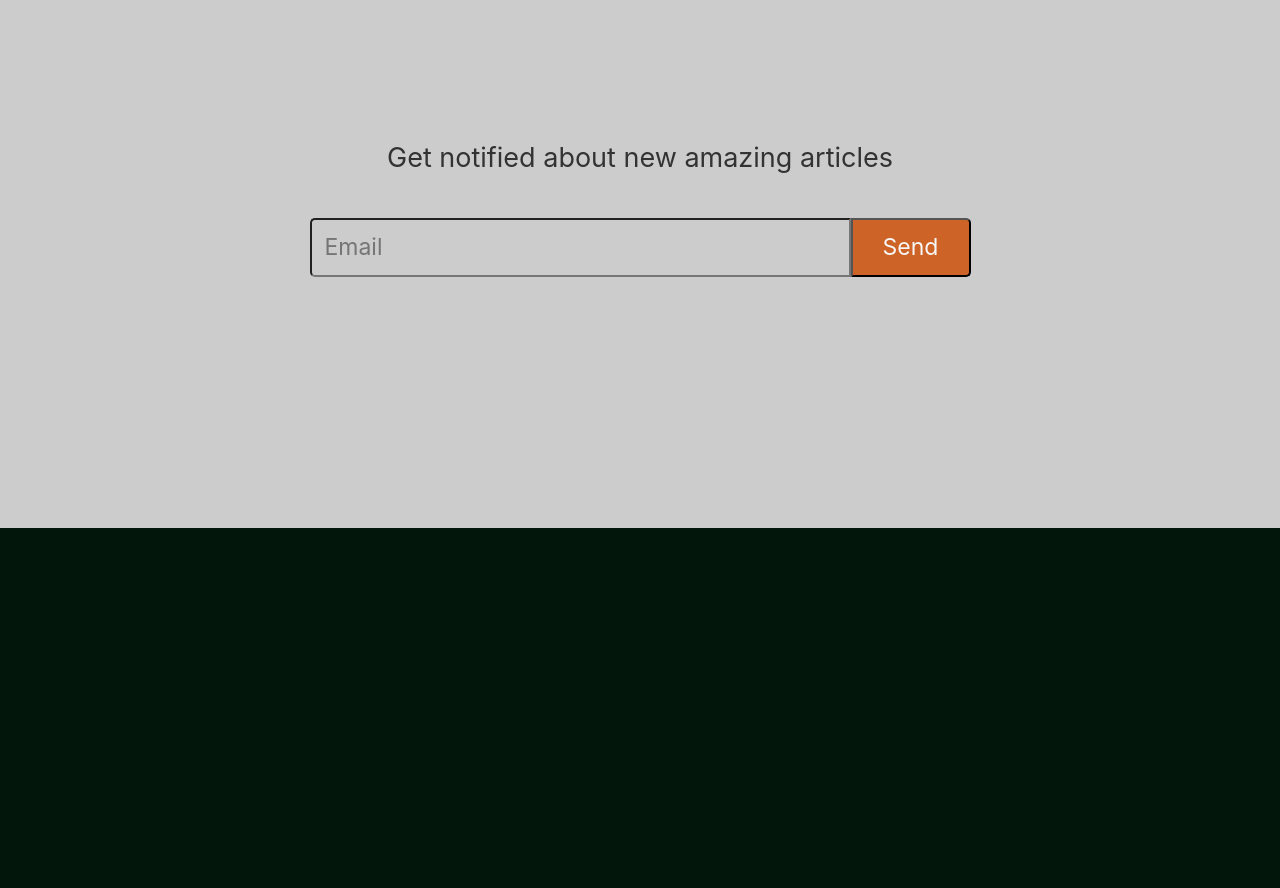
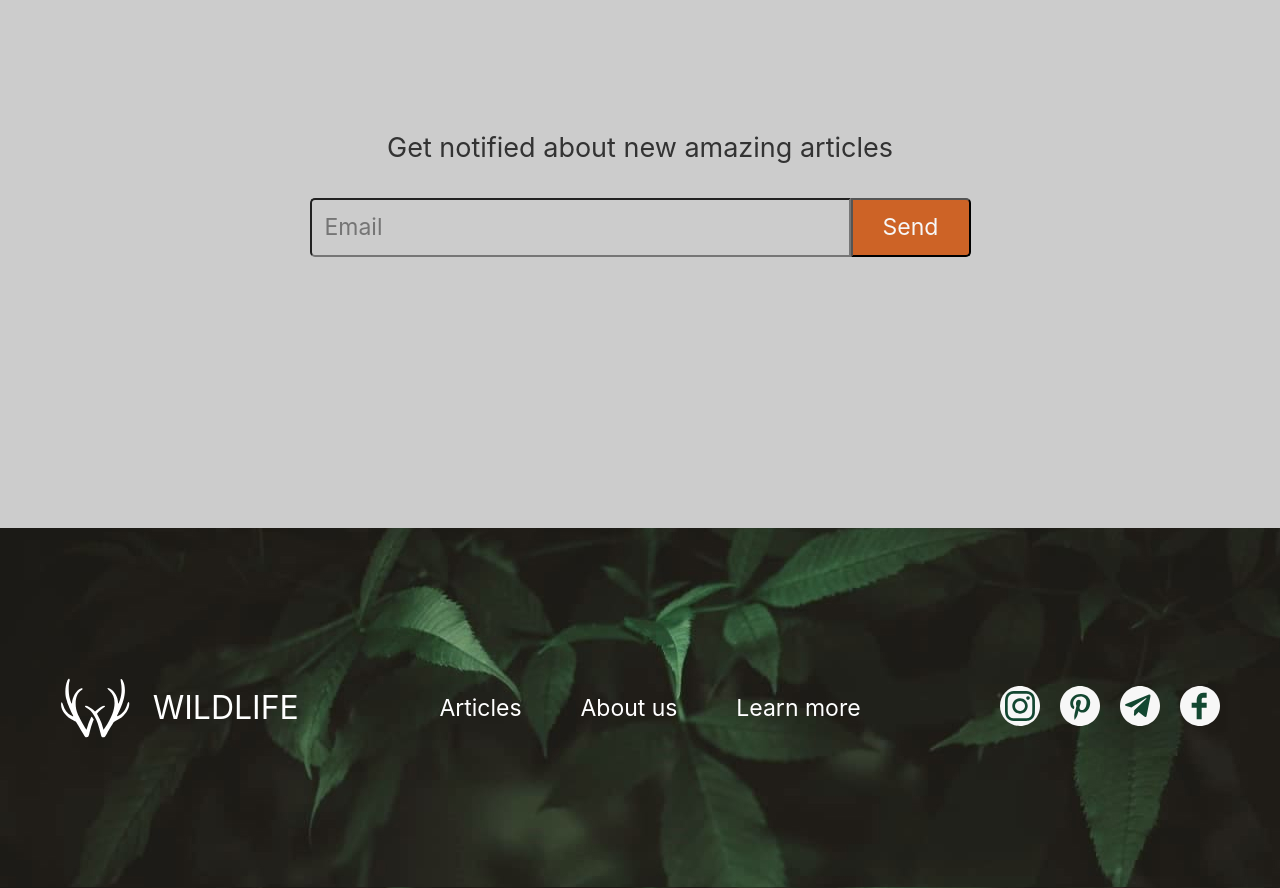
Before and after one commit to SA50-X-19/sa50-3-19_VladGolubkin, a plain HTML site: page wildlife/index.html in a window 1280 px wide. Shown: the part 1620-2508 px from the top of the page. Before the commit the page ends 2148 px from the top, so only its background shows below. Drawn offline with Linux system fonts and the light colour scheme.

Commit message:
feat: finished

```diff
--- a/wildlife/index.html
+++ b/wildlife/index.html
@@ -11,11 +11,10 @@
 <body>
     <div class="wrapper">
         <header class="header">
-        <div class="obolocka">
-            <div class="header_left">
+        <div class="header_left">
             <nav class="menu_left">
                 <ul class="wildlife_and_logo">
-                    <li class="isprav"><a href=""><img src="./img/path0.svg" alt="" class="isprav"></a></li>
+                    <li><a href=""><img src="./img/path0.svg" alt=""></a></li>
                     <li class="menu_items"><a href="#">WILDLIFE</a></li>
                 </ul>
             </nav>
@@ -43,7 +42,6 @@
                 </li>
             </ul>
             </nav>
-        </div>
         </div>
         </header>
     </div>
@@ -95,5 +93,30 @@
             </div>
         </div>
     </div>
+    <div class="wrap_foot">
+        <footer class="footer">
+            <div class="podblock">
+                <nav class="wid_niz">
+                    <div><a href="#" ><img src="./img/path0.svg" alt=""></a></div>
+                    <div><a href="#">WILDLIFE</a></div>
+                </nav>
+                <nav class="sp2">
+                <ul class="ul2">
+                    <li><a href="#" class="anim">Articles</a></li>
+                    <li><a href="#" class="anim">About us</a></li>
+                    <li><a href="#" class="anim">Learn more</a></li>
+                </ul>
+                </nav>
+                <nav class="sp3">
+                <ul class="ul3">
+                    <li><a href="#" class="ani"><img src="./img/Frame-1.svg" alt=""></a></li>
+                    <li><a href="#" class="ani"><img src="./img/Frame-2.svg" alt=""></a></li>
+                    <li><a href="#" class="ani"><img src="./img/Frame-3.svg" alt=""></a></li>
+                    <li><a href="#" class="ani"><img src="./img/Frame.svg" alt=""></a></li>
+                </ul>
+                </nav>
+            </div>
+        </footer>
+    </div>
 </body>
 </html>
--- a/wildlife/style.css
+++ b/wildlife/style.css
@@ -12,17 +12,11 @@ body {
       justify-content: center;
 }
 .header {
-      background-image: url(./img/Rectangle.jpg);
+      background-image: url(./img/verx.jpg);
       background-position: center;
       height: 780px;
       width: 100%;
       max-width: 1440px;
-      display: flex;
-      justify-content: space-around;
-}
-.obolocka {
-      width: 100%;
-      height: 100%;
       display: flex;
       justify-content: space-around;
 }
@@ -33,13 +27,12 @@ a {
 }
 
 .header_left {
+      padding-top: 20px;
       width: 100%;
       max-width: 240px;
-      height: 80px;
+      height: 60px;
 }
 .menu_left{
-      width: 100%;
-      height: 100%;
       font-size: 32px;
       font-weight: 400;
       line-height: 60px;
@@ -48,35 +41,23 @@ a {
       text-align: left;
 }
 .wildlife_and_logo {
-      width: 100%;
-      height: 100%;
       display: flex;
       justify-content: space-around;
-      align-items: center;
-}
-.isprav {
-      display: flex;
 }
 
 .header_right {
+      padding-top: 20px;
       width: 100%;
       max-width: 480px;
-      height: 80px;
-      display: flex;
-      justify-content: space-around;
-      align-items: center;
+      height: 60px;
 }
 .menu {
-      width: 100%;
-      height: 100%;
       font-size: 32px;
       font-weight: 400;
       line-height: 60px;
       font-family: -apple-system, BlinkMacSystemFont, 'Segoe UI', Roboto, Oxygen, Ubuntu, Cantarell, 'Open Sans', 'Helvetica Neue', sans-serif;
 }
 .menu_list {
-      width: 100%;
-      height: 100%;
       display: flex;
       justify-content: space-around;
       align-items: center;
@@ -129,6 +110,8 @@ a {
 .el2 {
       width: 300px;
       height: 170px;
+      left: 120px;
+      top: 322px;
       font-size: 18px;
       color: #F7F7F7;
       line-height: 30px;
@@ -136,6 +119,8 @@ a {
 .donate {
       width: 160px;
       height: 60px;
+      left: 120px;
+      top: 479px;
       background: #CD6326;
       border-radius: 5px;
       line-height: 27px;
@@ -231,8 +216,6 @@ img { pointer-events: none; }
       flex-direction: column;
 }
 .text {
-      text-align: center;
-      height: 80px;
       font-family: -apple-system, BlinkMacSystemFont, 'Segoe UI', Roboto, Oxygen, Ubuntu, Cantarell, 'Open Sans', 'Helvetica Neue', sans-serif;
       font-size: 27px;
       line-height: 40px;
@@ -240,10 +223,11 @@ img { pointer-events: none; }
 }
 
 .forma {
-
+      margin: 30px;
 }
 
 .f {
+
       display: flex;
 }
 
@@ -273,3 +257,71 @@ img { pointer-events: none; }
 .send:active {
       background-color: darkgrey;
 }
+
+/* foot */
+
+.wrap_foot {
+      display: flex;
+      justify-content: center;
+}
+.footer {
+      width: 100%;
+      max-width: 1440px;
+      background-image: url(./img/niz.jpg);
+}
+.podblock {
+      display: flex;
+      justify-content: space-around;
+      align-items: center;
+      width: 100%;
+      height: 360px;
+      max-width: 1440px;
+}
+
+.sp2 {
+      width: 480px;
+      height: 60px;
+      display: flex;
+      align-items: center;
+      justify-content: space-around;
+}
+.sp3 {
+      width: 240px;
+      height: 60px;
+      display: flex;
+      align-items: center;
+}
+
+.ul2 {
+      display: flex;
+      justify-content: space-around;
+      width: 100%;
+      font-family: -apple-system, BlinkMacSystemFont, 'Segoe UI', Roboto, Oxygen, Ubuntu, Cantarell, 'Open Sans', 'Helvetica Neue', sans-serif;
+      font-size: 23px;
+      line-height: 60px;
+}
+.ul3 {
+      width: 100%;
+      display: flex;
+      justify-content: space-around;
+}
+
+.wid_niz {
+      height: 60px;
+      width: 260px;
+      font-size: 32px;
+      font-weight: 400;
+      line-height: 60px;
+      font-family: -apple-system, BlinkMacSystemFont, 'Segoe UI', Roboto, Oxygen, Ubuntu, Cantarell, 'Open Sans', 'Helvetica Neue', sans-serif;
+      display: flex;
+      justify-content: space-around;
+}
+
+.anim:hover {
+      transform: scale(1.2);
+      transition: .6s;
+}
+.ani:hover {
+      transform: rotate(360deg);
+      transition: .6s;
+}
```
Also changed, not shown: wildlife/img/Frame-1.svg (added), wildlife/img/Frame-2.svg (added), wildlife/img/Frame-3.svg (added), wildlife/img/Frame.svg (added), wildlife/img/Rectangle.svg (deleted), wildlife/img/niz.jpg (added), wildlife/img/verx.jpg (renamed from wildlife/img/Rectangle.jpg).
